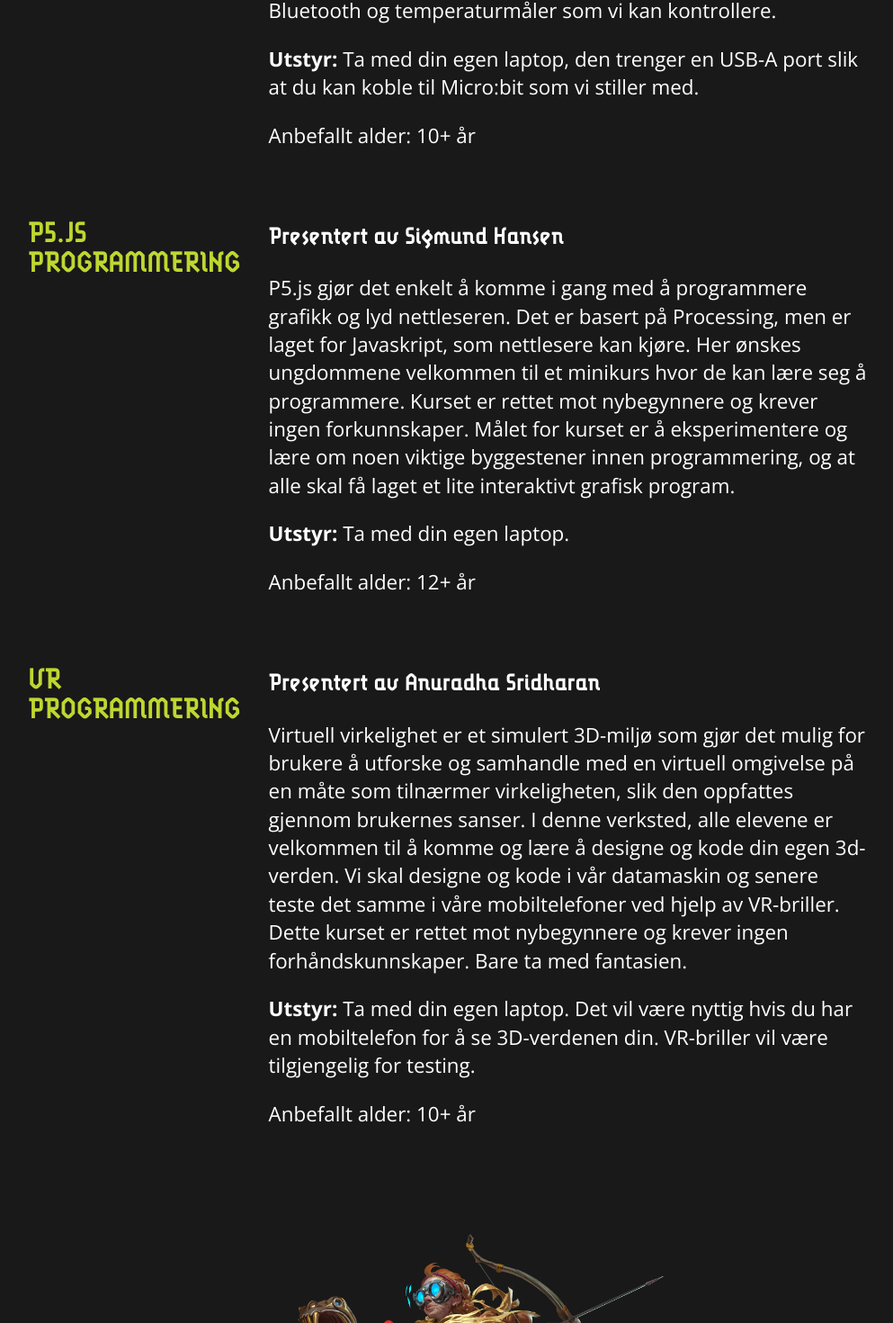
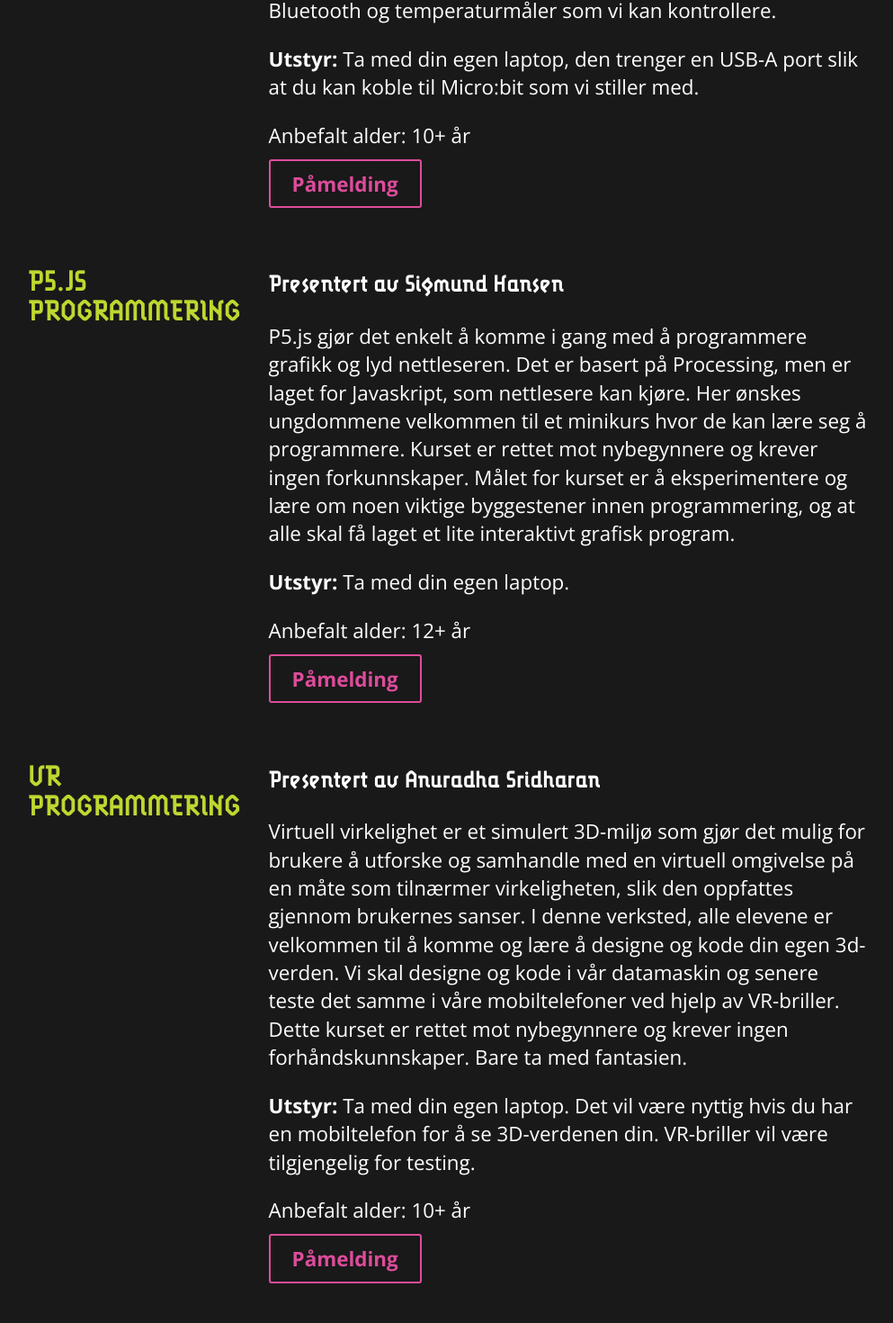
Before and after one commit to javaBin/javazone-2022, a React (Create React App) app: page /#/kids in a window 1280 px wide. Shown: the part 2278-3748 px from the top of the page at 90% size, without its empty margins (141-1134 px from the left). Built offline with nearby package versions, Linux system fonts and the light colour scheme.

Commit message:
JavaZone kids registration link

```diff
--- a/src/pages/Kids/Kids.tsx
+++ b/src/pages/Kids/Kids.tsx
@@ -3,6 +3,7 @@
 import {Section} from '../../components/Section/Section';
 import {CenterSection} from "../../components/CenterSection/CenterSection";
 import {Figure} from "../../components/Figure/Figure";
+import Link from '../../components/Link/Link';
 
 export function KidsPage() {
     return (
@@ -79,8 +80,9 @@
                     Micro:bit som vi stiller med.
                 </p>
                 <p>
-                    Anbefallt alder: 10+ år
+                    Anbefalt alder: 10+ år
                 </p>
+                <p><Link external url="https://moosehead.javazone.no/#/register/kidsmicro" color='pink'>Påmelding</Link></p>
             </Section>
             <Section color="green" header={<h1>p5.js programmering</h1>}>
                 <h3>Presentert av Sigmund Hansen</h3>
@@ -96,8 +98,9 @@
                     <strong>Utstyr:</strong> Ta med din egen laptop.
                 </p>
                 <p>
-                    Anbefallt alder: 12+ år
+                    Anbefalt alder: 12+ år
                 </p>
+                <p><Link external url="https://moosehead.javazone.no/#/register/kidsprosess" color='pink'>Påmelding</Link></p>
             </Section>
             <Section color="green" header={<h1>VR programmering</h1>}>
                 <h3>Presentert av Anuradha Sridharan</h3>
@@ -116,8 +119,9 @@
                     å se 3D-verdenen din. VR-briller vil være tilgjengelig for testing.
                 </p>
                 <p>
-                    Anbefallt alder: 10+ år
+                    Anbefalt alder: 10+ år
                 </p>
+                <p><Link external url="https://moosehead.javazone.no/#/register/kidsvr" color='pink'>Påmelding</Link></p>
             </Section>
             <Figure name="freya"/>
             <Section></Section>
```
